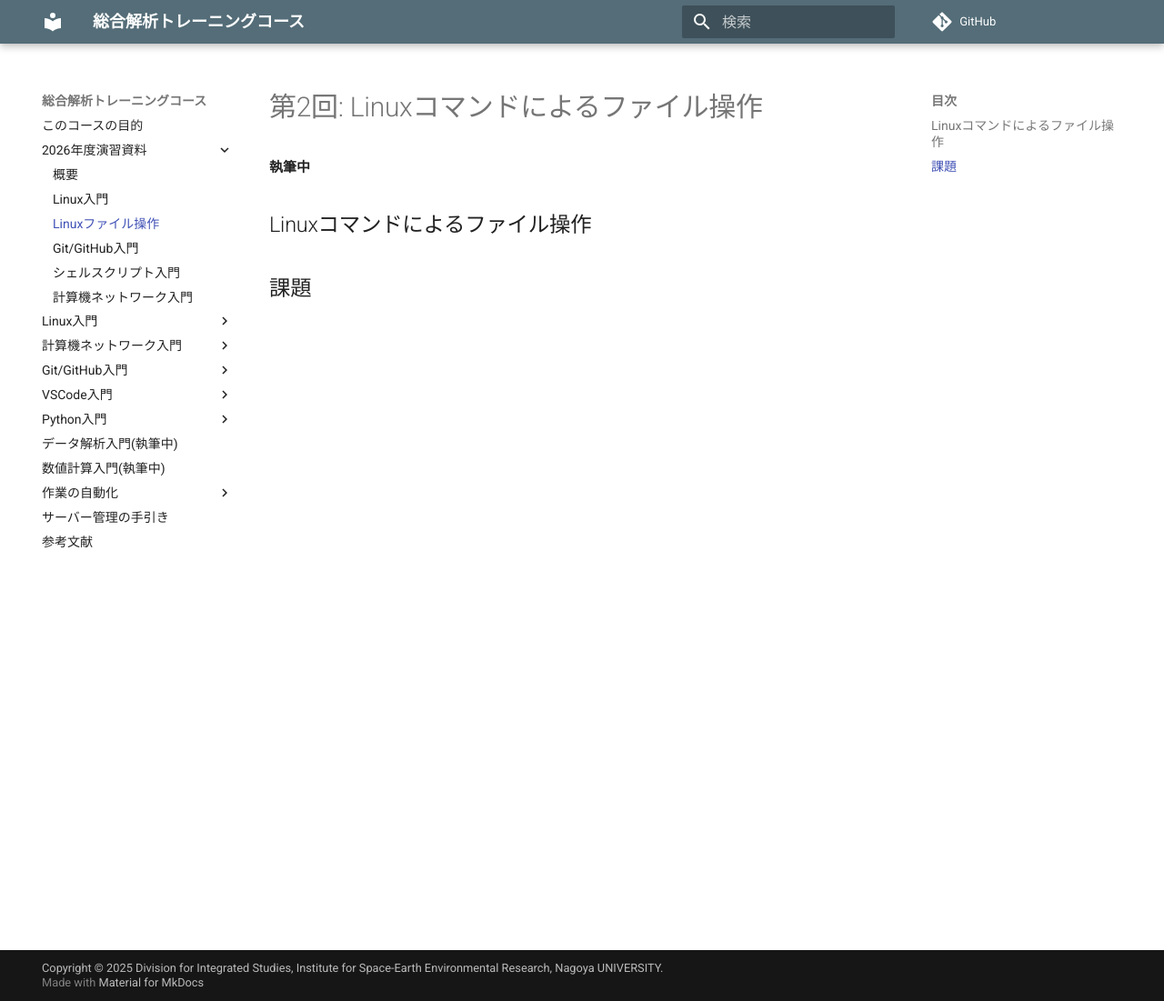
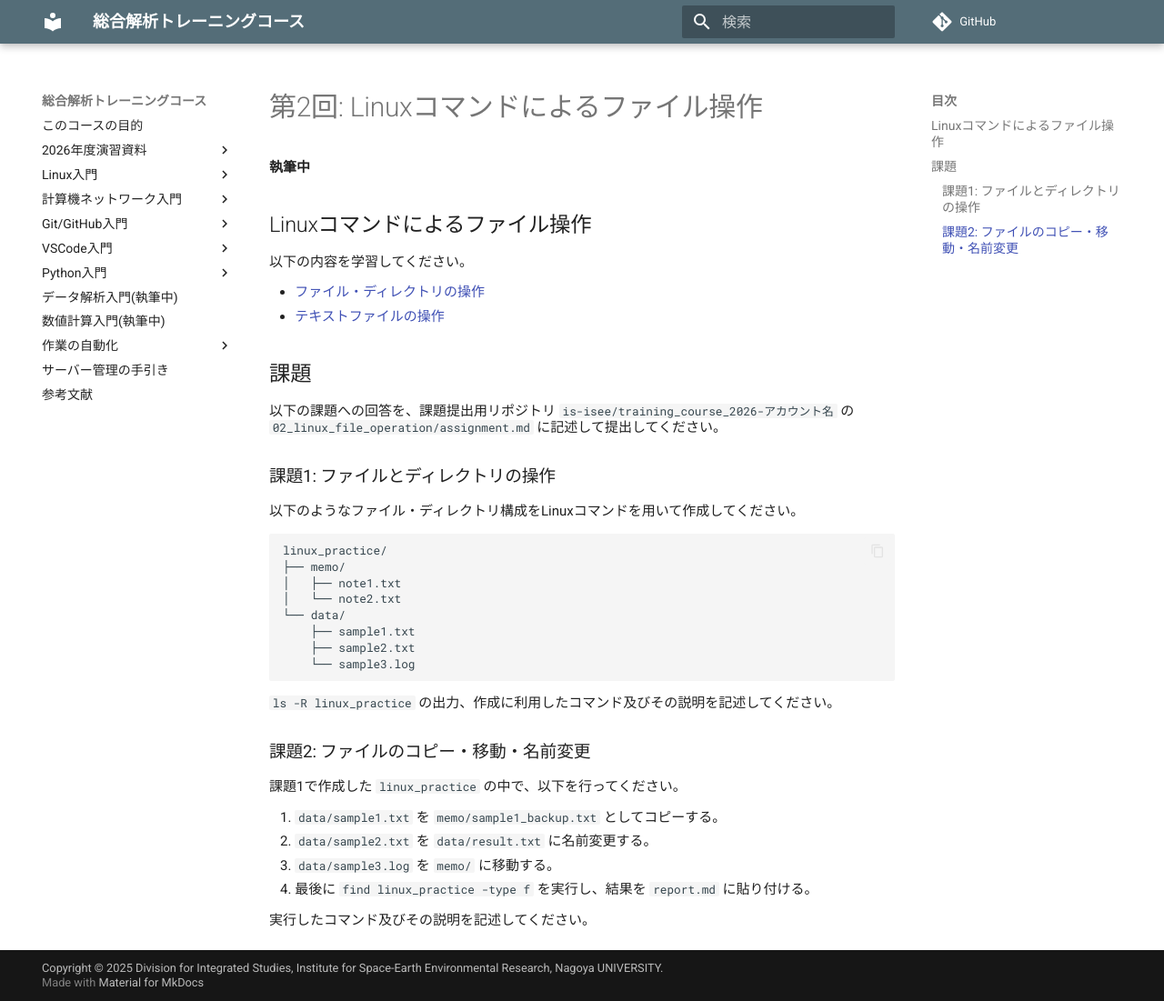
Before and after one commit to is-isee/training_course, an MkDocs documentation site: the page built from docs/fy2026/02_linux_file_operation.md, in a window 1280 px wide and 1101 px high. Shown: the whole window at 91% size. Built offline with MkDocs 1.6.1 and Material for MkDocs 9.7.7, drawn with Linux system fonts in a browser that asks for light colours; comment, search, counter and statistics services are not loaded.

````diff
--- a/docs/fy2026/02_linux_file_operation.md
+++ b/docs/fy2026/02_linux_file_operation.md
@@ -4,4 +4,39 @@
 
 ## Linuxコマンドによるファイル操作
 
+以下の内容を学習してください。
+
+- [ファイル・ディレクトリの操作](../linux/file_and_directory.md)
+- [テキストファイルの操作](../linux/text_file.md)
+
 ## 課題
+
+以下の課題への回答を、課題提出用リポジトリ `is-isee/training_course_2026-アカウント名` の `02_linux_file_operation/assignment.md` に記述して提出してください。
+
+### 課題1: ファイルとディレクトリの操作
+
+以下のようなファイル・ディレクトリ構成をLinuxコマンドを用いて作成してください。
+
+```shell
+linux_practice/
+├── memo/
+│   ├── note1.txt
+│   └── note2.txt
+└── data/
+    ├── sample1.txt
+    ├── sample2.txt
+    └── sample3.log
+```
+
+`ls -R linux_practice` の出力、作成に利用したコマンド及びその説明を記述してください。
+
+### 課題2: ファイルのコピー・移動・名前変更
+
+課題1で作成した `linux_practice` の中で、以下を行ってください。
+
+1. `data/sample1.txt` を `memo/sample1_backup.txt` としてコピーする。
+2. `data/sample2.txt` を `data/result.txt` に名前変更する。
+3. `data/sample3.log` を `memo/` に移動する。
+4. 最後に `find linux_practice -type f` を実行し、結果を `report.md` に貼り付ける。
+
+実行したコマンド及びその説明を記述してください。
--- a/mkdocs.yml
+++ b/mkdocs.yml
@@ -5,10 +5,10 @@
   - 2026年度演習資料:
     - 概要: fy2026/00_overview.md
     - Linux入門: fy2026/01_linux_intro.md
-    - Linuxファイル操作: fy2026/02_linux_file_operation.md
-    - Git/GitHub入門: fy2026/03_git_github.md
-    - シェルスクリプト入門: fy2026/04_shell_script.md
-    - 計算機ネットワーク入門: fy2026/05_network.md
+    # - Linuxファイル操作: fy2026/02_linux_file_operation.md
+    # - Git/GitHub入門: fy2026/03_git_github.md
+    # - シェルスクリプト入門: fy2026/04_shell_script.md
+    # - 計算機ネットワーク入門: fy2026/05_network.md
   - Linux入門:
     - 事前準備: linux/prep.md
     - LinuxとUNIX系OS: linux/linux_and_unix.md
````
Also changed, not shown: docs/fy2026/00_overview.md (+8 -8 lines), docs/fy2026/01_linux_intro.md (+1 -1 lines), docs/linux/file_and_directory.md (+6 -3 lines), docs/linux/text_file.md (+2 -0 lines).
